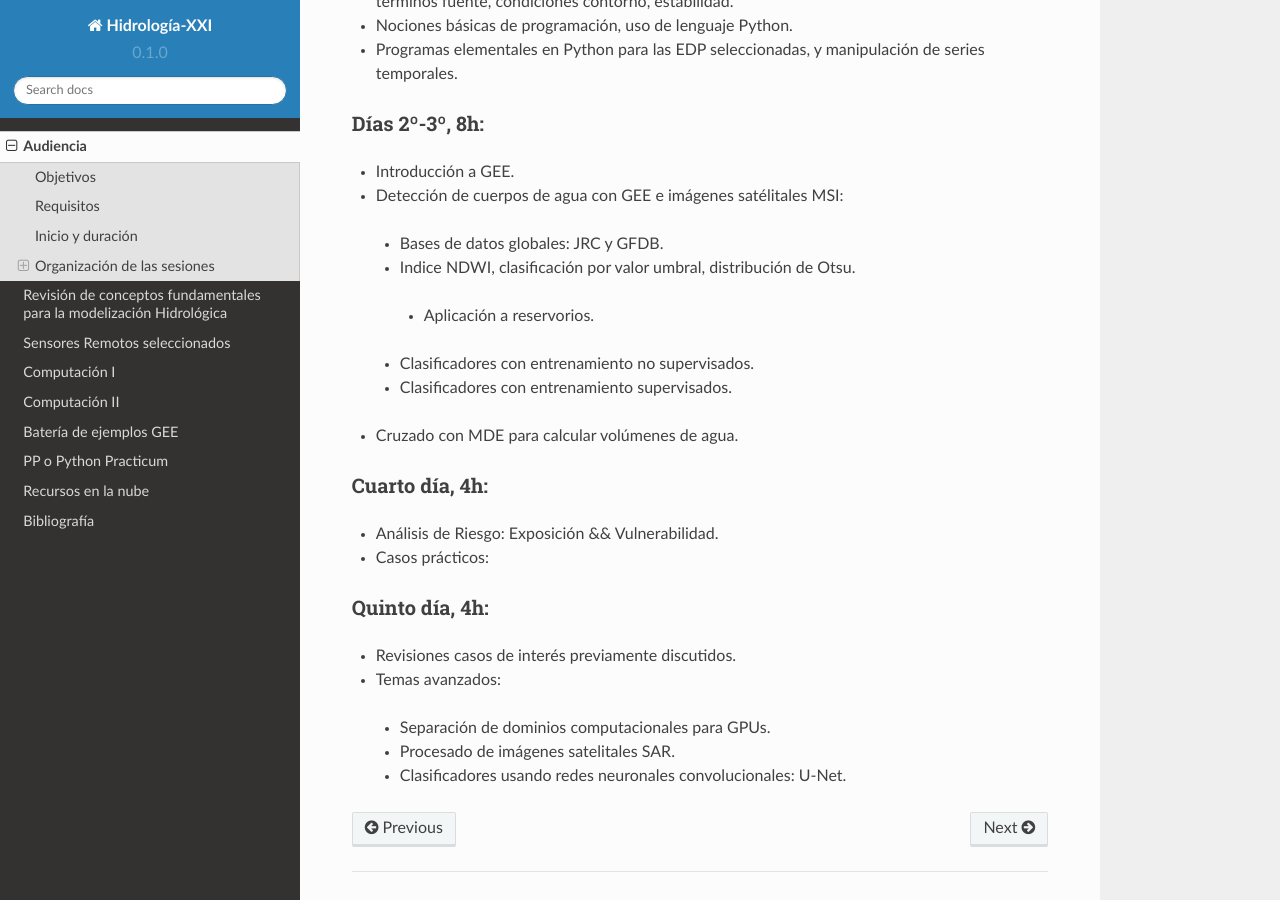
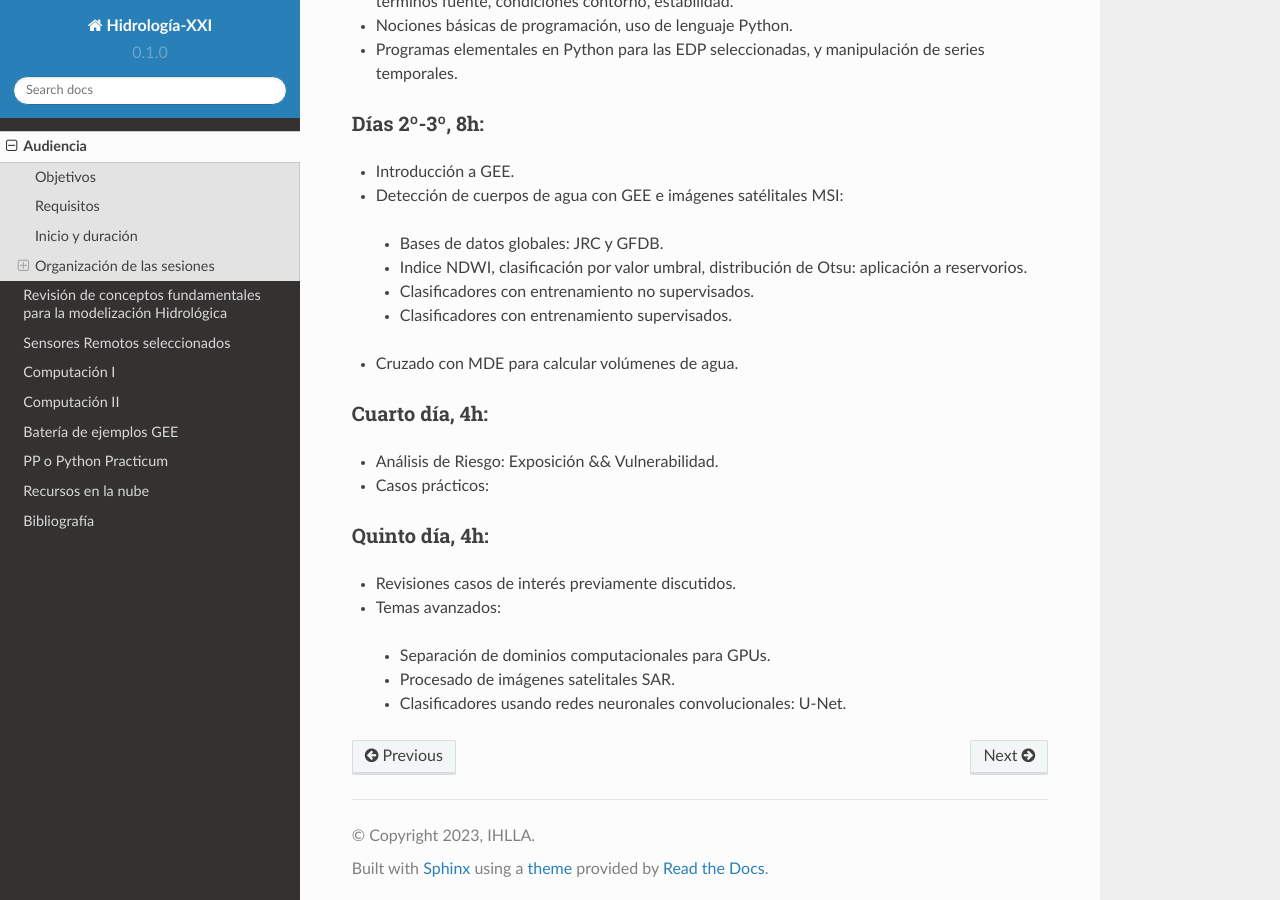
Before and after one commit to ivillamadrid/HidrologiaXXI, a Sphinx documentation site: the page built from docs/source/audiencia.rst, in a window 1280 px wide and 900 px high, scrolled down 1188 px. Built offline with Sphinx 7.4.7 and the Read the Docs theme 2.0.0, drawn with Linux system fonts in a browser that asks for light colours.

```diff
--- a/docs/source/audiencia.rst
+++ b/docs/source/audiencia.rst
@@ -51,8 +51,7 @@ Días 2º-3º, 8h:
 * Introducción a GEE.
 * Detección de cuerpos de agua con GEE e imágenes satélitales MSI:
  * Bases de datos globales: JRC y GFDB.
- * Indice NDWI, clasificación por valor umbral, distribución de Otsu.
-  * Aplicación a reservorios.
+ * Indice NDWI, clasificación por valor umbral, distribución de Otsu: aplicación a reservorios.
  * Clasificadores con entrenamiento no supervisados.
  * Clasificadores con entrenamiento supervisados.
 * Cruzado con MDE para calcular volúmenes de agua.
```
